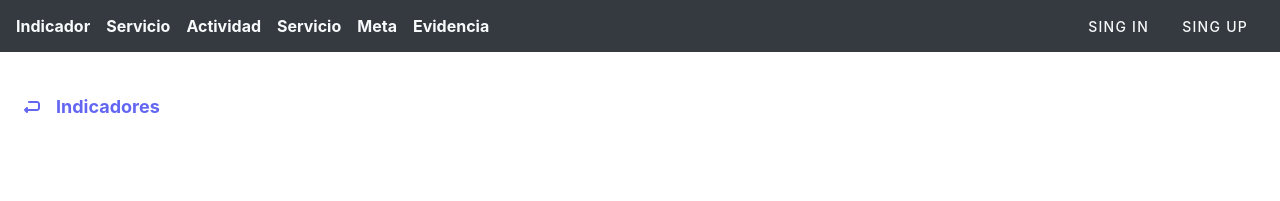
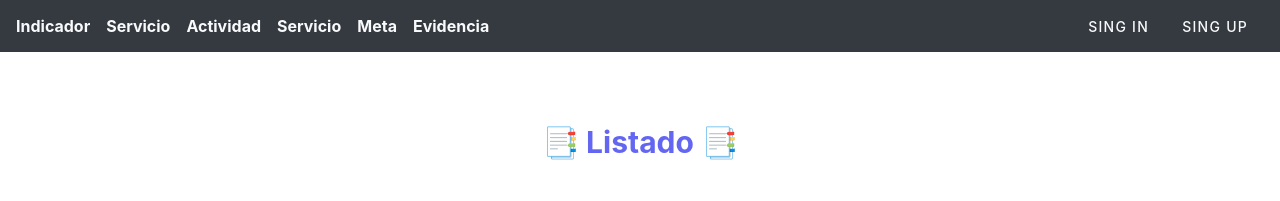
Before and after one commit to sfbarragan845/indicators, a Nuxt app: page /public/Indicador/indicador in a window 1280 px wide. Shown: the top 201 px of the page. Built offline with nearby package versions, Linux system fonts and the light colour scheme; no server answers.

Commit message:
Correciones

```diff
--- a/pages/public/Indicador/indicador.vue
+++ b/pages/public/Indicador/indicador.vue
@@ -5,12 +5,7 @@
     </header>
 
     <section class="container px-4 sm:px-8">
-      <div class="py-4">
-        <b-navbar-brand class="text-indigo-500 hover:text-indigo-600 inline-flex align-center gap-x-4" href="/">
-          <ReturnIcon />
-          <h1 class="text-lg font-bold">Indicadores</h1>
-        </b-navbar-brand>
-      </div>
+
       <section class="container px-4 sm:px-8">
         <div class="py-5">
           <p class="text-center text-3xl text-indigo-500 font-bold">📑 Listado 📑</p>
```
